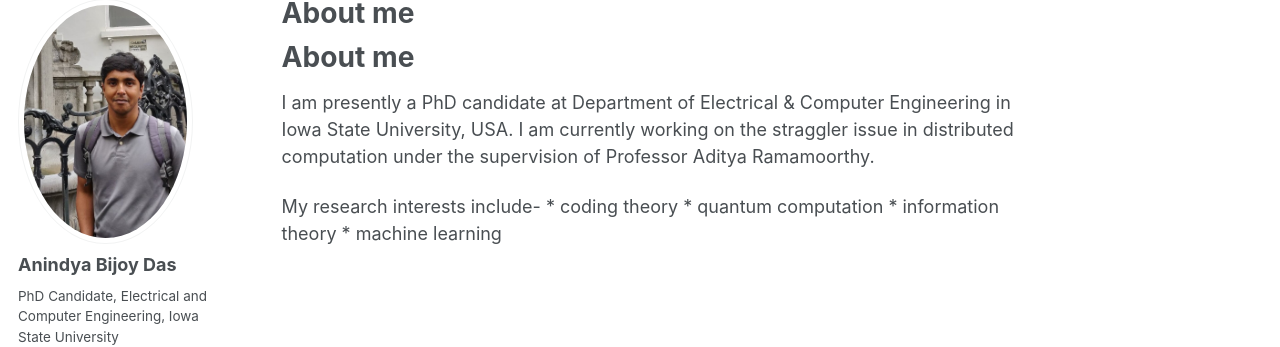
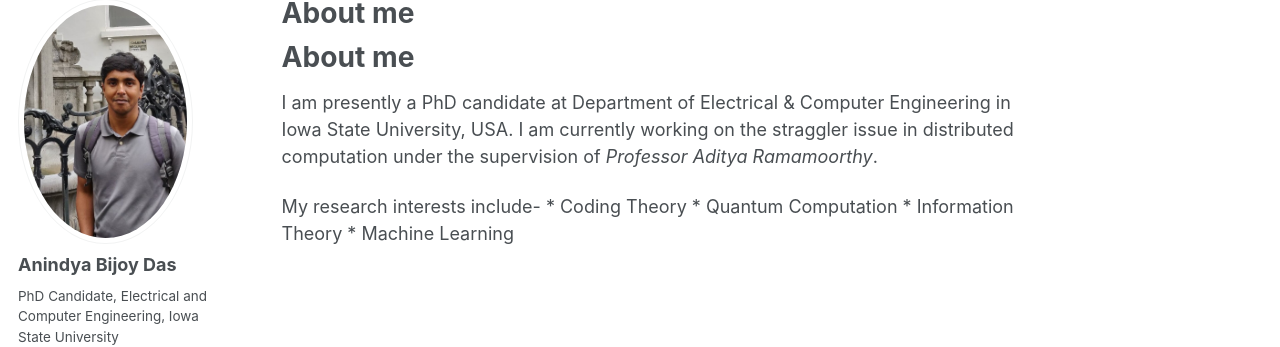
Before and after one commit to anindyabijoydas/portfolio, a Jekyll site: the page built from _pages/about.md, in a window 1280 px wide. Shown: the part 119-466 px from the top of the page. Built offline with Jekyll 4.4.1, drawn with Linux system fonts in a browser that asks for light colours; some web fonts are replaced; our own code applies the rules of GitHub Pages for plain Markdown files.

```diff
--- a/_pages/about.md
+++ b/_pages/about.md
@@ -10,10 +10,10 @@ redirect_from:
 About me
 ======
 
-I am presently a PhD candidate at Department of Electrical & Computer Engineering in Iowa State University, USA. I am currently working on the straggler issue in distributed computation under the supervision of Professor Aditya Ramamoorthy.
+I am presently a PhD candidate at Department of Electrical & Computer Engineering in Iowa State University, USA. I am currently working on the straggler issue in distributed computation under the supervision of *Professor Aditya Ramamoorthy*.
 
 My research interests include-
-    * coding theory
-    * quantum computation
-    * information theory
-    * machine learning
+    * Coding Theory
+    * Quantum Computation
+    * Information Theory
+    * Machine Learning
```
